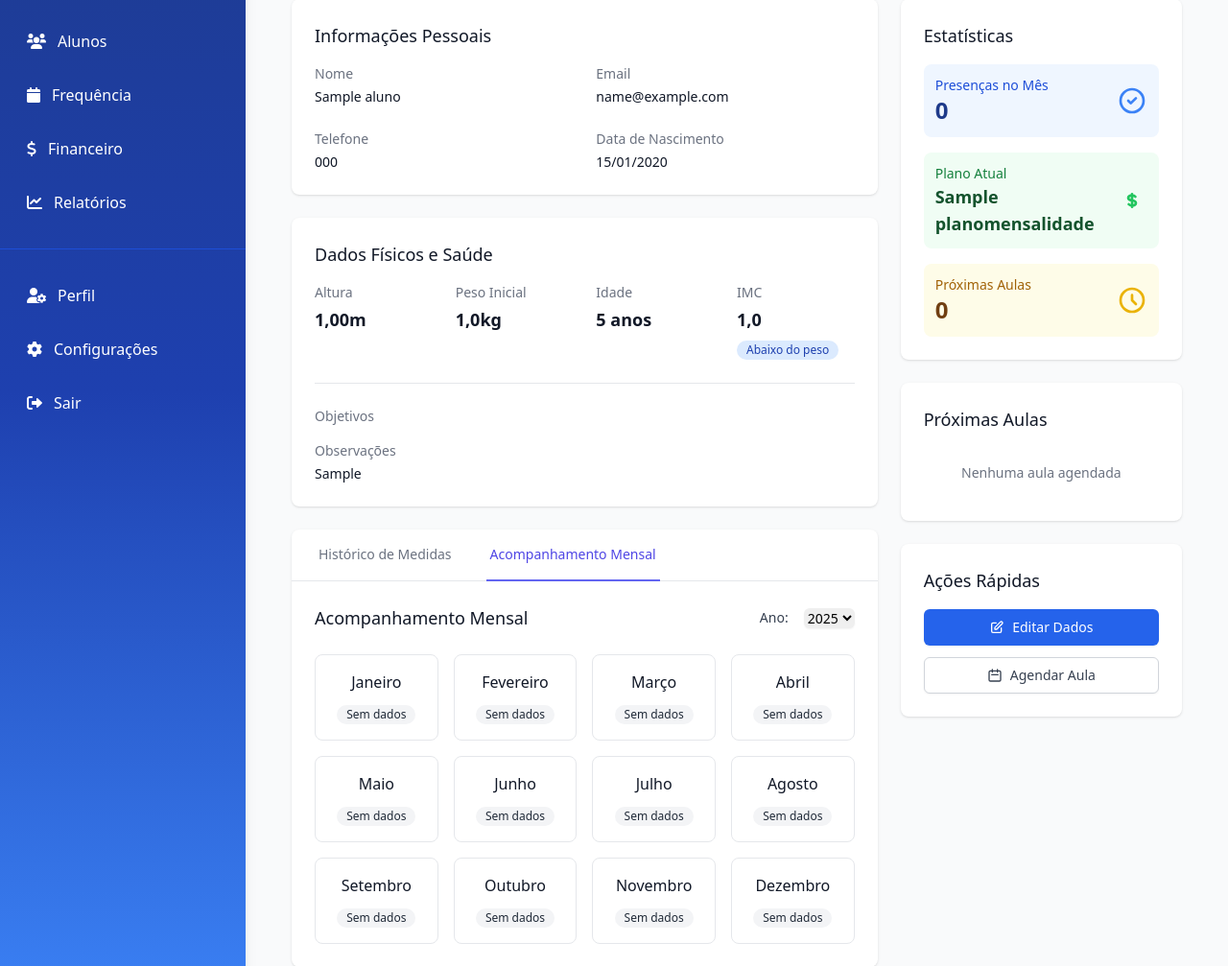
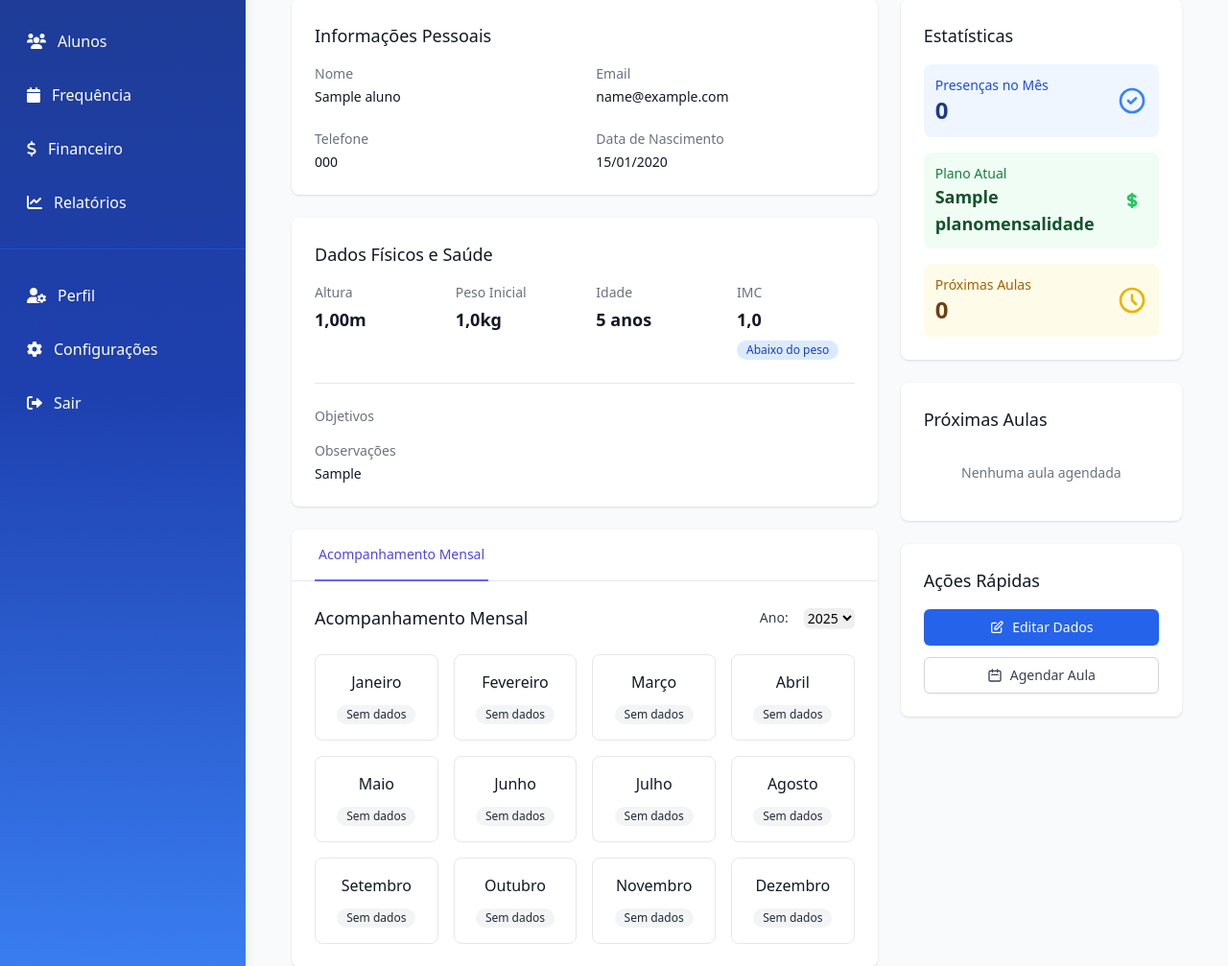
Before and after one commit to galantadev/app-formafit, a Django app: page /alunos/1/ in a window 1280 px wide. Shown: the part 238-1245 px from the top of the page at 96% size. Run offline with Django 4.2, Linux system fonts and the light colour scheme; a user stored in the database is signed in; tables that the repository leaves empty hold one stand-in row (values such as "Sample post"); grey boxes marked "Sample" are stand-in pictures; some libraries are stand-ins or nearby versions.

Commit message:
Update detalhes.html
removido histórico de Medidas

```diff
--- a/templates/alunos/detalhes.html
+++ b/templates/alunos/detalhes.html
@@ -122,9 +122,9 @@
                 <!-- Tab Navigation -->
                 <div class="border-b border-gray-200">
                     <nav class="-mb-px flex space-x-8 px-6" aria-label="Tabs">
-                        <button onclick="showTab('historico')" id="tab-historico" class="tab-button border-transparent text-gray-500 hover:text-gray-700 hover:border-gray-300 whitespace-nowrap py-4 px-1 border-b-2 font-medium text-sm">
+                        <!--<button onclick="showTab('historico')" id="tab-historico" class="tab-button border-transparent text-gray-500 hover:text-gray-700 hover:border-gray-300 whitespace-nowrap py-4 px-1 border-b-2 font-medium text-sm">
                             Histórico de Medidas
-                        </button>
+                        </button>-->
                         <button onclick="showTab('acompanhamento')" id="tab-acompanhamento" class="tab-button border-indigo-500 text-indigo-600 whitespace-nowrap py-4 px-1 border-b-2 font-medium text-sm">
                             Acompanhamento Mensal
                         </button>
@@ -134,7 +134,7 @@
                 <!-- Tab Content -->
                 <div class="p-6">
                     <!-- Histórico de Medidas Tab -->
-                    <div id="historico-content" class="tab-content hidden">
+                    <!--<div id="historico-content" class="tab-content hidden">
                         <h3 class="text-lg font-medium text-gray-900 mb-4">Histórico de Medidas</h3>
                         {% if medidas %}
                         <div class="overflow-hidden">
@@ -166,7 +166,7 @@
                         {% else %}
                         <p class="text-sm text-gray-500 text-center py-8">Nenhuma medida registrada ainda</p>
                         {% endif %}
-                    </div>
+                    </div>-->
 
                     <!-- Acompanhamento Mensal Tab -->
                     <div id="acompanhamento-content" class="tab-content">
```
